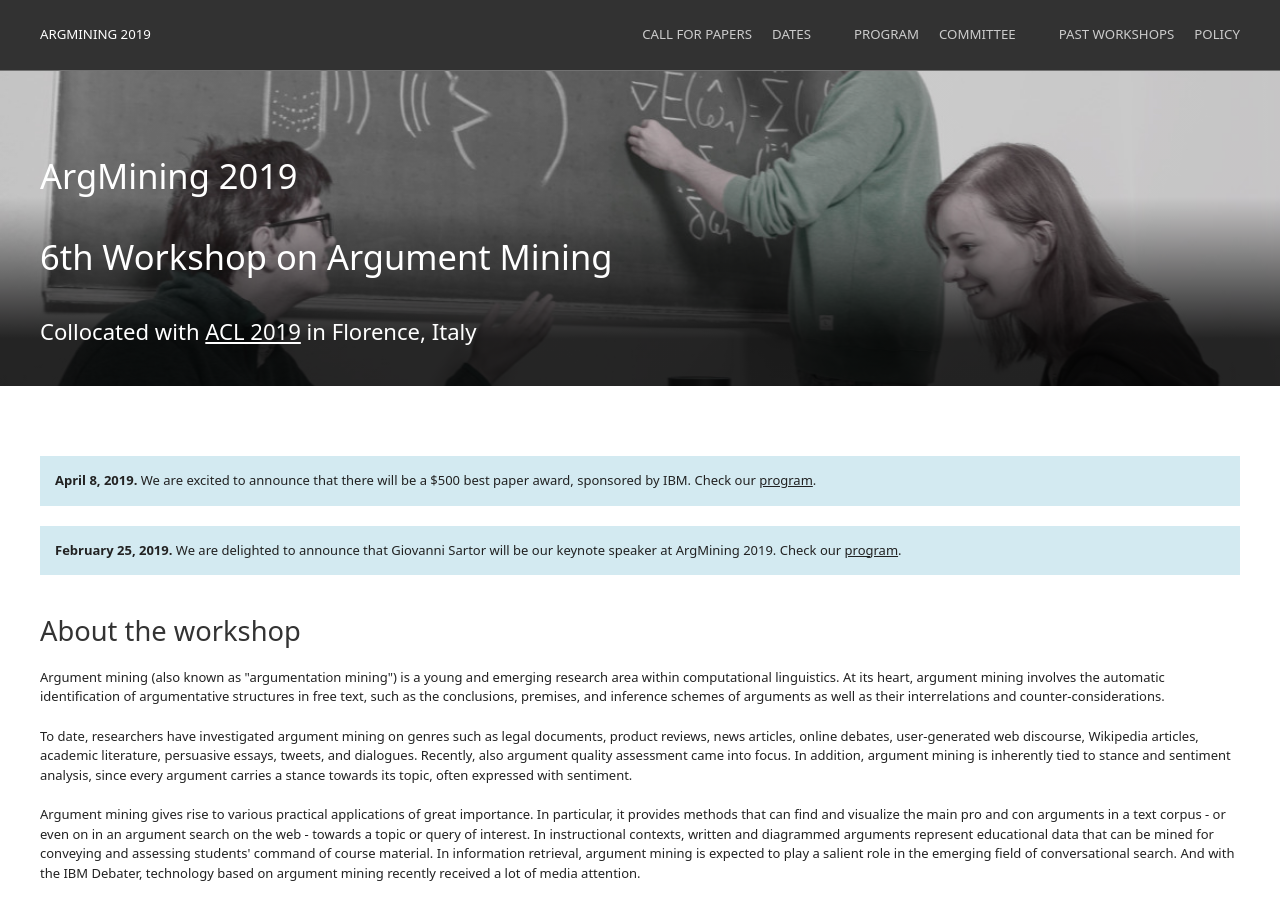
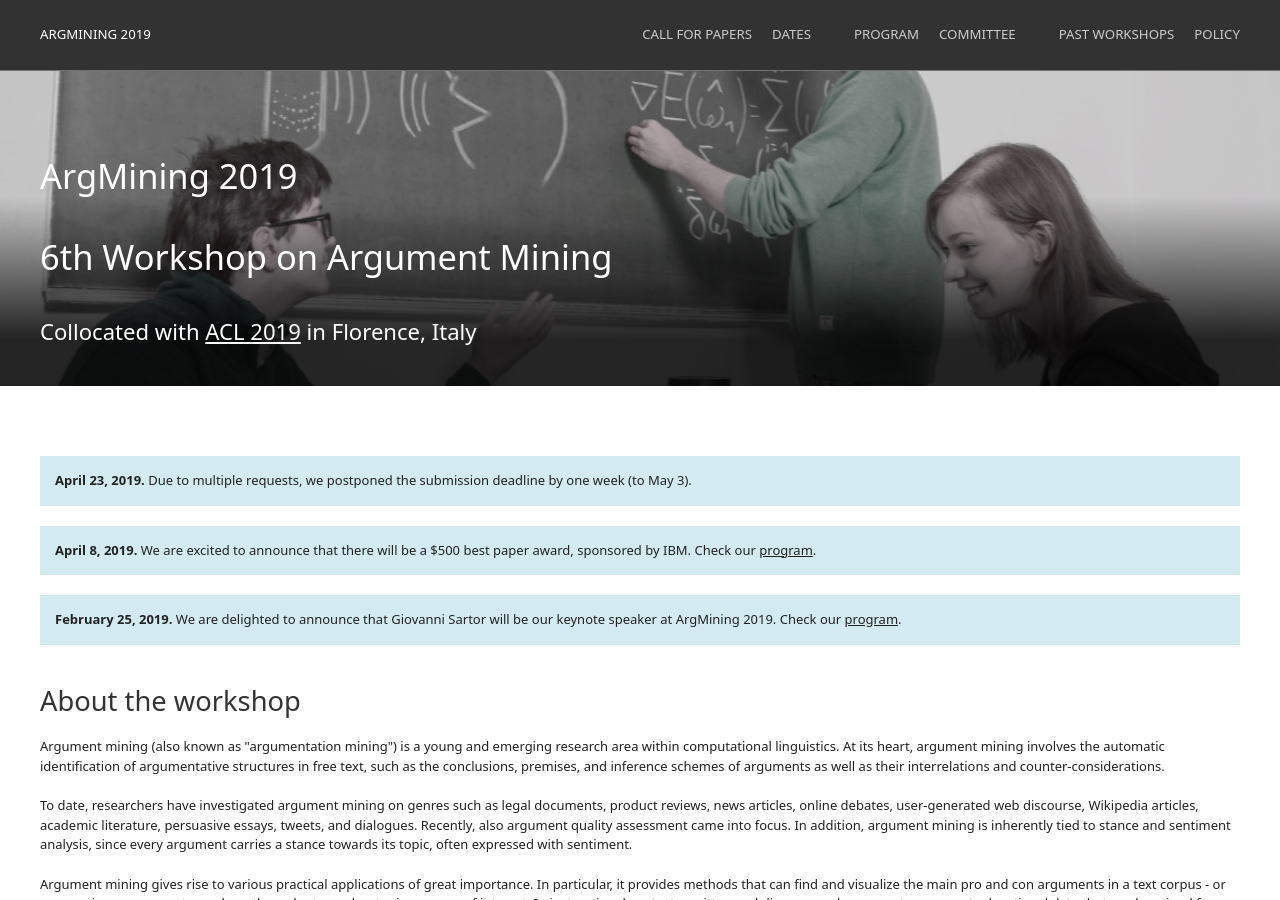
Before and after one commit to argmining19-webis-de/argmining19-webis-de.github.io, a Jekyll site: the page built from index.html, in a window 1280 px wide and 900 px high. Built offline with Jekyll 4.4.1, drawn with Linux system fonts in a browser that asks for light colours.

Commit message:
extended deadline to 3 may

```diff
--- a/call-for-papers.html
+++ b/call-for-papers.html
@@ -41,7 +41,7 @@ description: Dates
             </p>
         <h1>Dates</h1>
             <ul class="uk-list">
-                <li>Submission due: April 26, 2019</li>
+                <li>Submission due: <strike>April 26, 2019</strike> May 3, 2019</li>
                 <li>Notification of acceptance: May 24, 2019</li>
                 <li>Camera-ready papers due: June 3, 2019 </li>
                 <li>Workshop: August 1, 2019 </li>
--- a/important-dates.html
+++ b/important-dates.html
@@ -10,7 +10,7 @@ description: Dates
     <div class="uk-container">
         <h1>Dates</h1>
         <ul class="uk-list">
-            <li>Submission due: April 26, 2019</li>
+            <li>Submission due: <strike>April 26, 2019</strike> May 3, 2019</li>
             <li>Notification of acceptance: May 24, 2019</li>
             <li>Camera-ready papers due: June 3, 2019 </li>
             <li>Workshop: August 1, 2019</li>
--- a/index.html
+++ b/index.html
@@ -7,6 +7,10 @@ description: 6th Workshop on Argument Mining
 
 <div class="uk-section uk-section-default">
     <div class="uk-container">
+            <div class="uk-alert news" uk-alert>
+                    <p>
+            <b>April 23, 2019.</b> Due to multiple requests, we postponed the submission deadline by one week (to May 3).</p>
+        </div>
             <div class="uk-alert news" uk-alert>
                     <p><b>April 8, 2019.</b> We are excited to announce that there will be a $500 best paper award, sponsored by IBM. Check our <a href="/program.html">program</a>.</p>
             </div>
```
